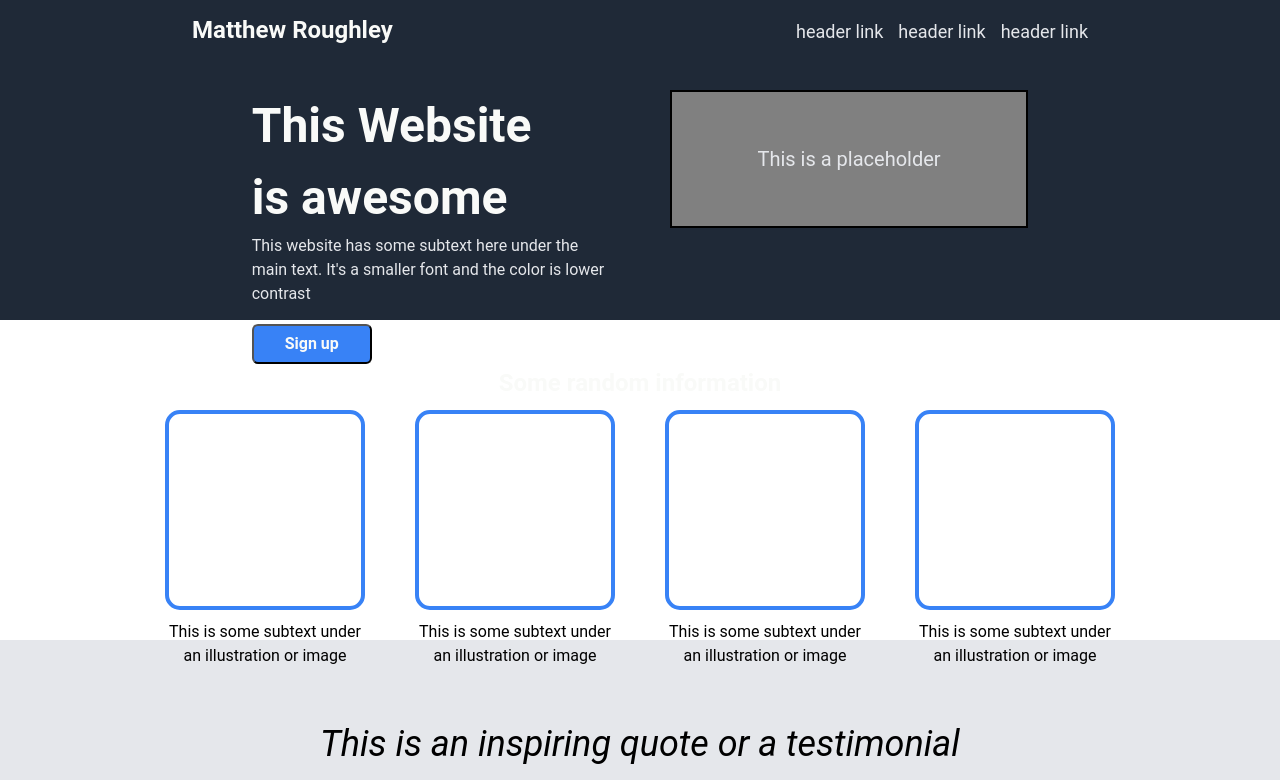
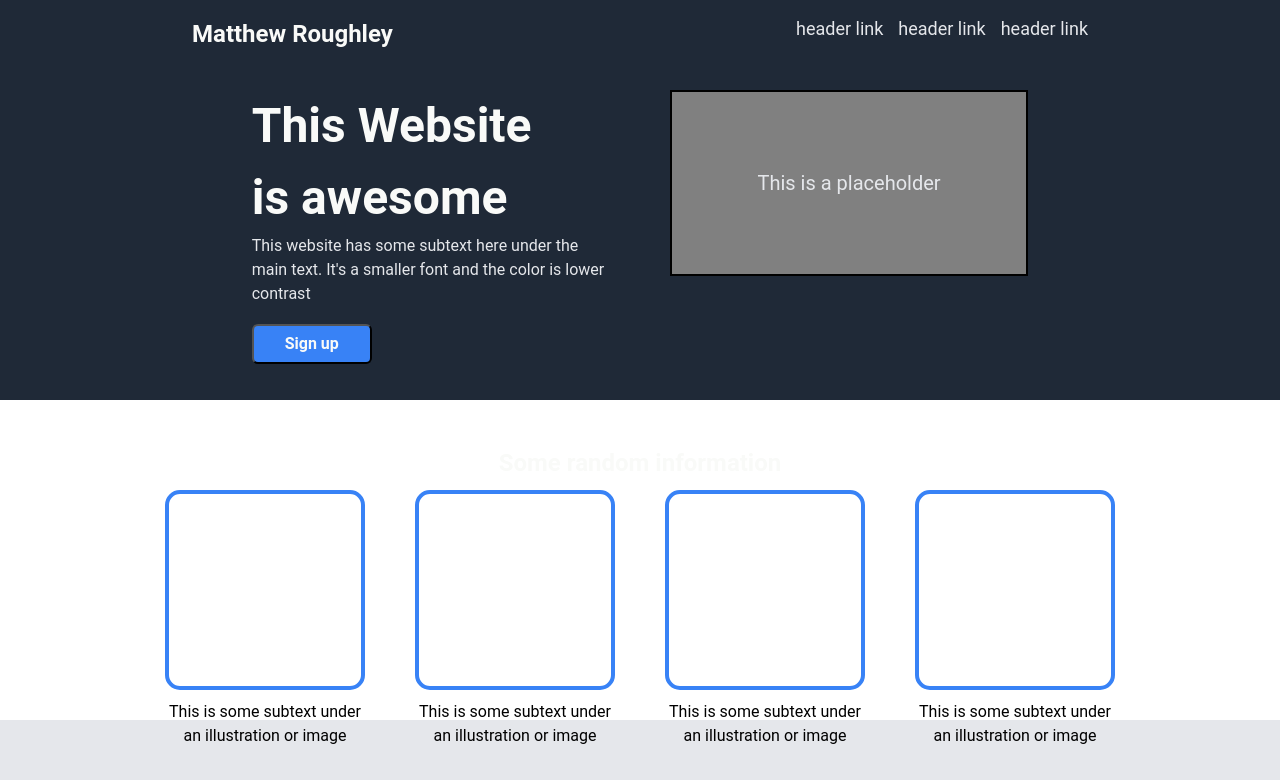
Before and after one commit to MattRoughley/landing-page, a plain HTML site: page index.html in a window 1280 px wide. Shown: the top 780 px of the page. Drawn offline with Linux system fonts and the light colour scheme.

Commit message:
commit to master

```diff
--- a/styling.css
+++ b/styling.css
@@ -95,6 +95,7 @@ select {
     display:flex;
     background-color: #1f2937;
     height:7vh;
+    align-items: center;
     justify-content: space-between;
     position: fixed;
     width: 100%;
@@ -124,7 +125,7 @@ select {
     display:flex;
     justify-content: space-evenly;
     background-color: #1f2937;
-    height: 40vh;
+    height: 50vh;
     padding-left: 15%;
     padding-right: 15%;
     padding-top: 7%;
```
